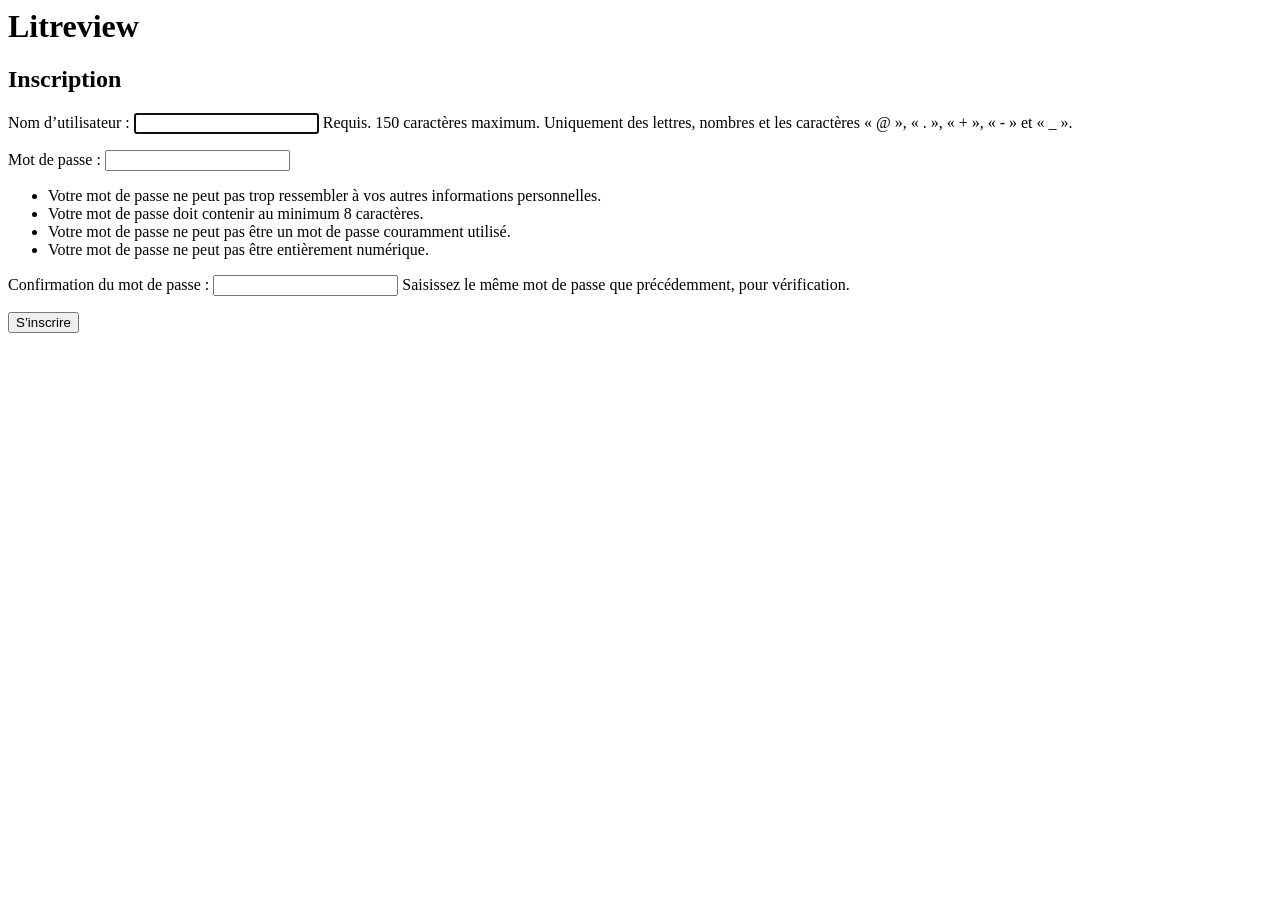
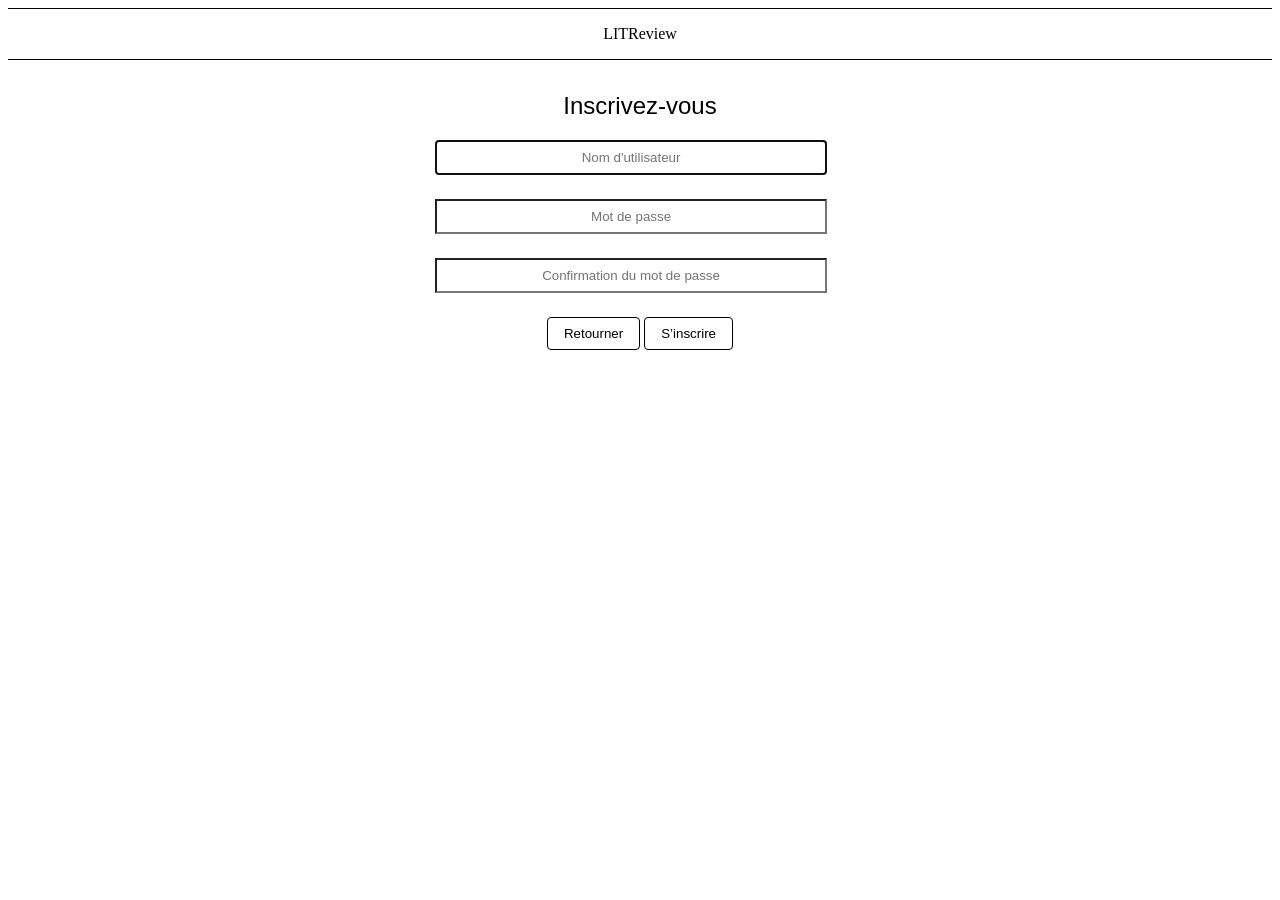
Before and after one commit to hugohlr13/p9_litreview, a Django app: page /signup in a window 1280 px wide. Before the commit the page ends 333 px from the top, so only its background shows below. Run offline with Django 3.2, Linux system fonts and the light colour scheme.

Commit message:
Add css login

```diff
--- a/litreview/authentication/forms.py
+++ b/litreview/authentication/forms.py
@@ -6,7 +6,26 @@ class LoginForm(forms.Form):
     username = forms.CharField(max_length=63, label='Nom d’utilisateur')
     password = forms.CharField(max_length=63, widget=forms.PasswordInput, label='Mot de passe')
 
+from django.contrib.auth.forms import UserCreationForm
+
 class SignupForm(UserCreationForm):
+    username = forms.CharField(
+        label='',
+        max_length=150,
+        help_text='',
+        widget=forms.TextInput(attrs={'placeholder': 'Nom d\'utilisateur'})
+    )
+    password1 = forms.CharField(
+        label='',
+        help_text='',
+        widget=forms.PasswordInput(attrs={'placeholder': 'Mot de passe'})
+    )
+    password2 = forms.CharField(
+        label='',
+        help_text='',
+        widget=forms.PasswordInput(attrs={'placeholder': 'Confirmation du mot de passe'})
+    )
+
     class Meta(UserCreationForm.Meta):
         model = get_user_model()
-        fields = ['username']
+        fields = ['username', 'password1', 'password2']
--- a/litreview/authentication/templates/authentication/signup.html
+++ b/litreview/authentication/templates/authentication/signup.html
@@ -1,12 +1,36 @@
 {% extends 'base.html' %}
 {% block content %}
-    <h2>Inscription</h2>
-    {% if form.errors %}
-        {{ form.errors }}
-    {% endif %}
-    <form method="post">
-        {{ form.as_p }}
-        {% csrf_token %}
-        <button type="submit" >S’inscrire</button>
-    </form>
+    <div class="container center-container">
+        <h2 class="signup">Inscrivez-vous</h2>
+        <form method="post">
+            {% csrf_token %}
+            <div class="form-group">
+                {{ form.username }}
+                {% for error in form.username.errors %}
+                    {% if error.code != 'unique' %}
+                        <p class="error-message">{{ error | striptags }}</p>
+                    {% endif %}
+                {% endfor %}
+            </div>
+            <div class="form-group">
+                {{ form.password1 }}
+                {% for error in form.password1.errors %}
+                    {% if error.code != 'password_too_short' and error.code != 'password_common' %}
+                        <p class="error-message">{{ error | striptags }}</p>
+                    {% endif %}
+                {% endfor %}
+            </div>
+            <div class="form-group">
+                {{ form.password2 }}
+                {% for error in form.password2.errors %}
+                    {% if error.code != 'password_too_short' and error.code != 'password_common' %}
+                        <p class="error-message">{{ error | striptags }}</p>
+                    {% endif %}
+                {% endfor %}
+            </div>
+            <!-- Fonction JS pour revenir en arrière -->
+            <button type="button" onclick="window.location.href='{% url 'login' %}'">Retourner</button>
+            <button type="submit" >S’inscrire</button>
+        </form>
+    </div>
 {% endblock content %}
--- /dev/null
+++ b/litreview/feed/static/styles.css
@@ -0,0 +1,88 @@
+* {
+    background-color: white;
+}
+
+.logo {
+    font-size: 0,5rem;
+    text-align: center;
+    border-top: 1px solid black;
+    border-bottom: 1px solid black;
+    padding: 1rem 0;
+    width: 100%;
+  }
+
+h2 {
+    font-size: 1,5rem;
+    font-weight: normal;
+    font-family: Arial, sans-serif;
+  }
+
+.right h2 {
+  margin-bottom: 4rem;
+}
+
+.left a {
+  text-decoration: none;
+  color: black;
+}
+
+.container {
+  display: flex;
+  justify-content: space-between;
+  align-items: center;
+  padding: 1rem;
+}
+
+.left {
+  text-align: center;
+  margin-left: 15rem;
+}
+
+.right {
+  text-align: center;
+  margin-right: 15rem;
+}
+
+.form-group {
+  margin-bottom: 0.5rem;
+  display: flex;
+  flex-direction: column;
+}
+
+.form-group input[type="text"],
+.form-group input[type="password"] {
+  padding: 0.5rem;
+  margin-left: -7rem;
+  margin-bottom: 1rem;
+  width: 200%;
+  text-align: center;
+}
+
+.form-group button {
+    align-self: flex-end;
+  }
+
+button {
+  padding: 0.5rem 1rem;
+  background-color: white;
+  border: black 1px solid;
+  border-radius: 0.25rem;
+  cursor: pointer;
+}
+
+.form-group button {
+    margin-right: -8rem;
+  }
+
+.signup {
+  margin-top: 1rem;
+  text-align: center;
+}
+
+.container.center-container {
+    display: flex;
+    flex-direction: column;
+    justify-content: flex-start;
+    align-items: center;
+    height: 100vh;
+}
--- a/litreview/litreview/settings.py
+++ b/litreview/litreview/settings.py
@@ -123,6 +123,7 @@ USE_TZ = True
 # https://docs.djangoproject.com/en/3.1/howto/static-files/
 
 STATIC_URL = '/static/'
+STATIC_ROOT = os.path.join(BASE_DIR, 'static')
 
 AUTH_USER_MODEL = 'authentication.User'
 
--- a/litreview/templates/base.html
+++ b/litreview/templates/base.html
@@ -1,12 +1,16 @@
-<html>
+<!DOCTYPE html>
+{% load static %}
+
+<html lang="fr">
     <head>
+        <meta charset="UTF-8">
         <title>Litreview</title>
+        <link rel="stylesheet" href="{% static 'styles.css' %}"/>
     </head>
     <body>
-        <h1>Litreview</h1>
-        {% block content %}{% endblock content %}
-        {%  if user.is_authenticated %}
-            <p>Vous êtes connecté en tant que {{ user }}. <br> <a href="{% url 'logout' %}">Se déconnecter</a></p>
-        {% endif %}
+        <div class="navbar">
+            <div class="logo">LITReview</div>
+        </div>
+        {% block content %}{% endblock %}
     </body>
 </html>
```
Also changed, not shown: litreview/authentication/templates/authentication/login.html (+8 -44 lines), litreview/db.sqlite3.
